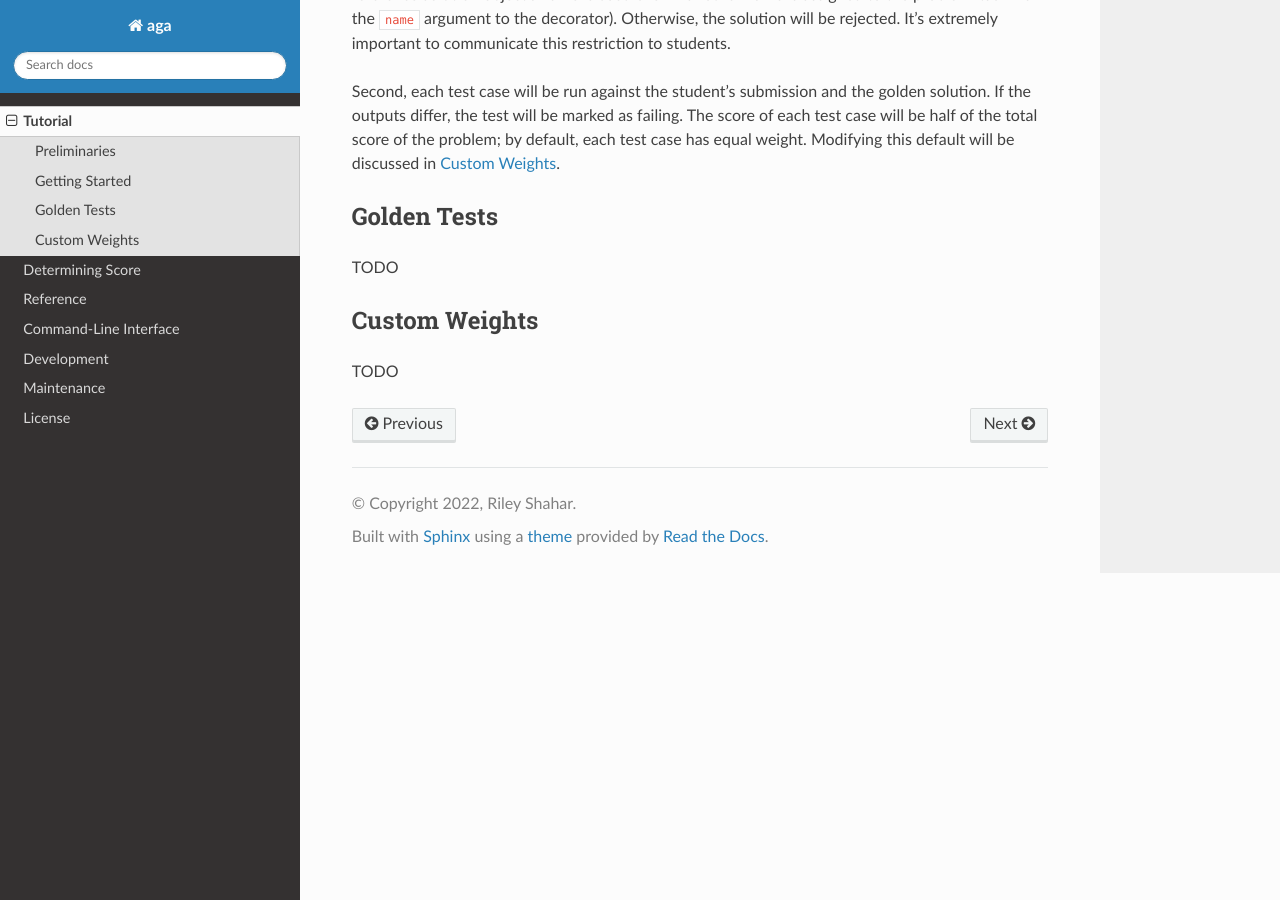
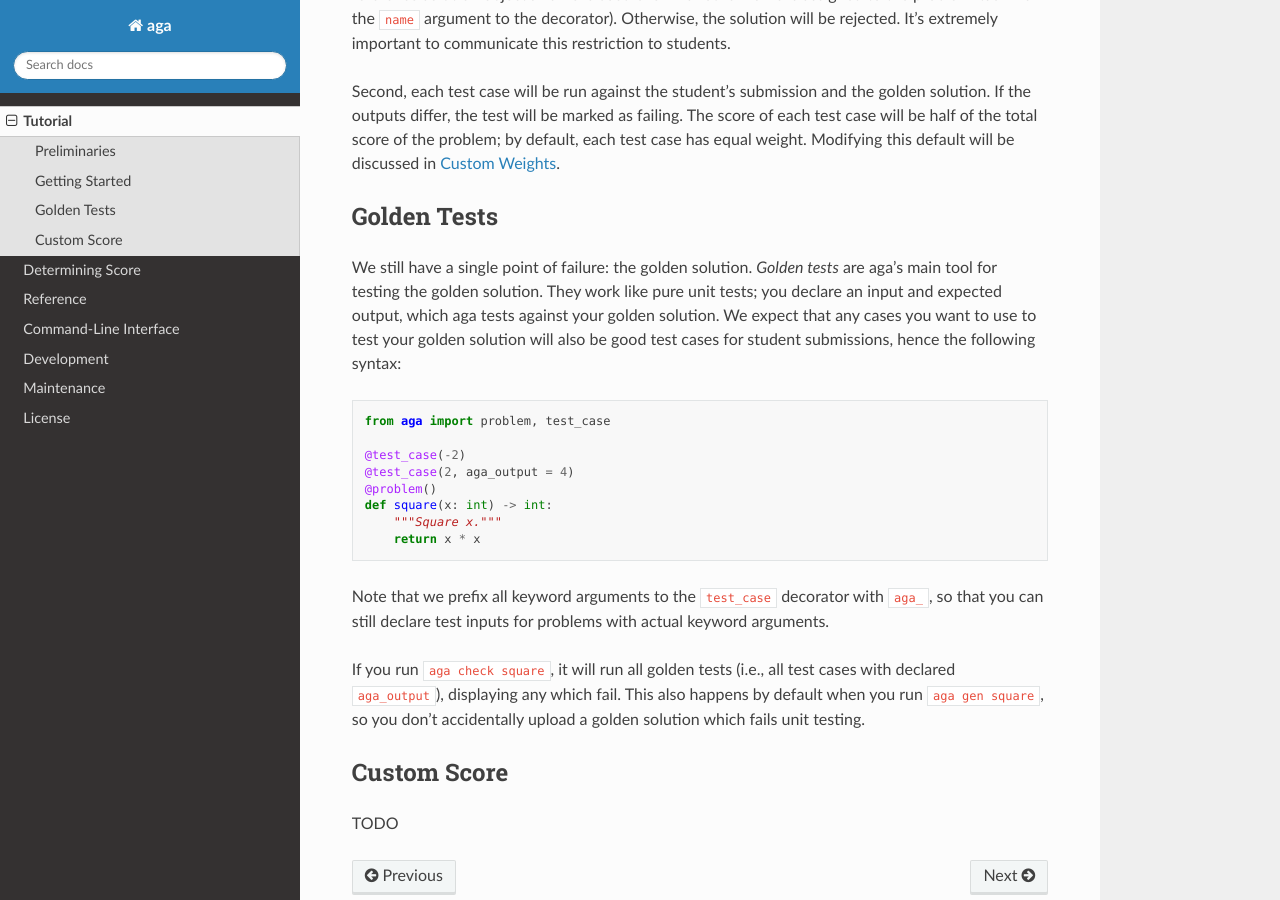
Before and after one commit to rileyshahar/aga, a Sphinx documentation site: the page built from docs/tutorial.md, in a window 1280 px wide and 900 px high, scrolled down 1524 px. Built offline with Sphinx 7.4.7 and the Read the Docs theme 2.0.0, drawn with Linux system fonts in a browser that asks for light colours.

Commit message:
Add tutorial for golden tests

````diff
--- a/docs/tutorial.md
+++ b/docs/tutorial.md
@@ -79,12 +79,37 @@ Second, each test case will be run against the student's submission and the
 golden solution. If the outputs differ, the test will be marked as failing. The
 score of each test case will be half of the total score of the problem; by
 default, each test case has equal weight. Modifying this default will be
-discussed in [Custom Weights](tutorial.html#custom-weights).
+discussed in [Custom Weights](tutorial.html#custom-score).
 
 ## Golden Tests
 
-TODO
+We still have a single point of failure: the golden solution. _Golden tests_ are
+aga's main tool for testing the golden solution. They work like pure unit tests;
+you declare an input and expected output, which aga tests against your golden
+solution. We expect that any cases you want to use to test your golden solution
+will also be good test cases for student submissions, hence the following
+syntax:
 
-## Custom Weights
+```python
+from aga import problem, test_case
+
+@test_case(-2)
+@test_case(2, aga_output = 4)
+@problem()
+def square(x: int) -> int:
+    """Square x."""
+    return x * x
+```
+
+Note that we prefix all keyword arguments to the `test_case` decorator with
+`aga_`, so that you can still declare test inputs for problems with actual
+keyword arguments.
+
+If you run `aga check square`, it will run all golden tests (i.e., all test
+cases with declared `aga_output`), displaying any which fail. This also happens
+by default when you run `aga gen square`, so you don't accidentally upload a
+golden solution which fails unit testing.
+
+## Custom Score
 
 TODO
````
